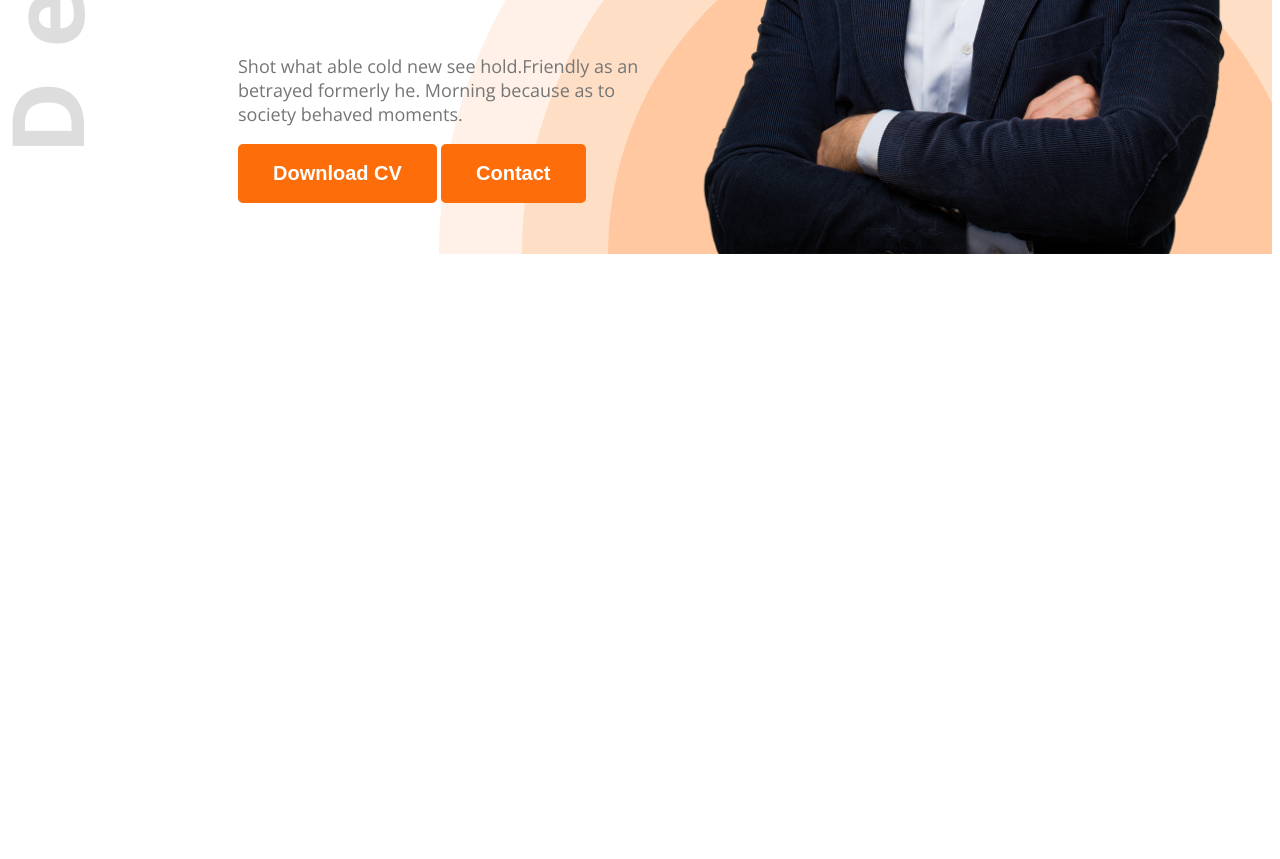
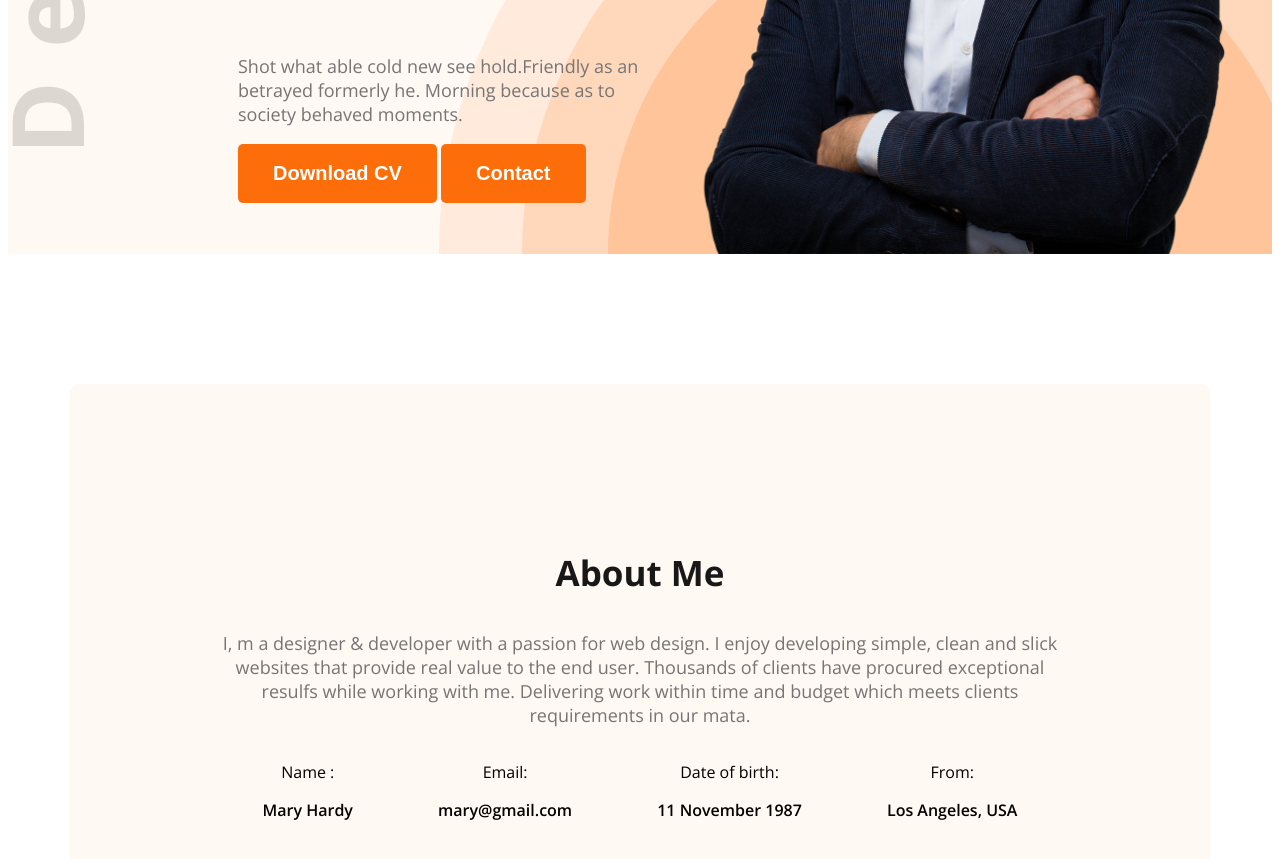
Before and after one commit to barik121/web-developer-portfolio, a plain HTML site: page index.html in a window 1280 px wide. Shown: the part 625-1484 px from the top of the page. Before the commit the page ends 887 px from the top, so only its background shows below. Drawn offline with nearby package versions, Linux system fonts and the light colour scheme.

Commit message:
about section added

```diff
--- a/index.html
+++ b/index.html
@@ -10,7 +10,7 @@
     <link rel="stylesheet" href="style/portfolio.css">
 </head>
 <body class ="open-sans-Normal">
-    <header class="header">
+    <header class="header secondary-bg">
          <nav>
             <h3 class="nav-title">Ma<span class="text-primary">r</span>y</h3>
             <ul>
@@ -32,7 +32,29 @@
          </div>
     </header>
     <main>
+       <section class="about secondary-bg">
+        <h3 class="section-title">About Me</h3>
+        <p class="section-describtion">I, m a designer & developer with a passion for web design. I enjoy developing simple, clean and slick websites that provide real value to the end user. Thousands of clients have procured exceptional resulfs while working with me. Delivering work within time and budget which meets clients requirements in our mata.</p>
+        <div class="div-items">
+            <div class="div-item">
+              <p class="item-title">Name :</p>
+              <p class="item-description">Mary Hardy </p>
+            </div>
+            <div class="div-item">
+                <p class="item-title">Email:</p>
+              <p class="item-description">mary@gmail.com</p>
+            </div>
+            <div class="div-item">
+                <p class="item-title">Date of birth:</p>
+              <p class="item-description">11 November 1987</p>
+            </div>
+            <div class="div-item">
+                <p class="item-title">From:</p>
+              <p class="item-description">Los Angeles, USA</p>
+            </div>
+        </div>
 
+       </section>
     </main>
     <footer>
 
--- a/style/portfolio.css
+++ b/style/portfolio.css
@@ -4,6 +4,9 @@
   font-style: normal;
   font-variation-settings:
     "width" 100;
+}
+.secondary-bg{
+    background-color: #FFF8F3;
 }
 .dark-2{
     color: #474747;
@@ -20,6 +23,16 @@
     border-radius: 5px;
     border: none;
 
+}
+.section-title{
+    font-size: 35px;
+    font-weight: bold;
+    color: #181818;
+}
+.section-describtion{
+    font-weight:400;
+    font-size: 18px;
+    color: #757575;
 }
 nav ul {
     display: flex;
@@ -76,3 +89,21 @@ nav li a{
     width: 580px;
     height: 670px;
 }
+.about{
+    border-radius: 10px;
+    padding: 130px 150px;
+    text-align: center;
+    margin-top: 130px;
+    /* border: #181818; */
+}
+main{
+    max-width: 1140px;
+    margin: 0 auto;
+}
+.div-items{
+    display: flex;
+    justify-content: space-around;
+}
+.item-description{
+    font-weight: 600;
+}
```
